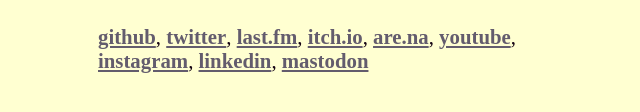
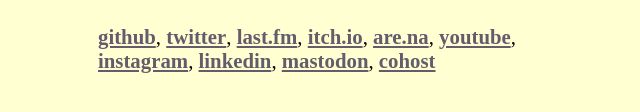
Before and after one commit to michaelpace/michaelpace.github.io, a plain HTML site: page index.html in a window 1280 px wide. Shown: the part 1340-1452 px from the top of the page, 552-1192 px from the left. Drawn offline with Linux system fonts and the light colour scheme.

Commit message:
add cohost

```diff
--- a/index.html
+++ b/index.html
@@ -97,7 +97,7 @@
             </div>
             <div class="tile" target="_blank">
                 <h1>Other links</h1>
-                <p><a href="https://github.com/michaelpace" target="_blank">github</a>, <a href="https://twitter.com/_mspasta" target="_blank">twitter</a>, <a href="https://www.last.fm/user/mspasta" target="_blank">last.fm</a>, <a href="https://michaelpace.itch.io/" target="_blank">itch.io</a>, <a href="https://www.are.na/mchl-pc" target="_blank">are.na</a>, <a href="https://www.youtube.com/channel/UCMoI0Ey417bgKZsoSPQJ-Cg" target="_blank">youtube</a>, <a href="https://www.instagram.com/michaelstuartpasta/" target="_blank">instagram</a>, <a href="https://www.linkedin.com/in/michaelstuartpace/" target="_blank">linkedin</a>, <a rel="me" href="https://mastodon.gamedev.place/@mspasta" target="_blank">mastodon</a></p>
+                <p><a href="https://github.com/michaelpace" target="_blank">github</a>, <a href="https://twitter.com/_mspasta" target="_blank">twitter</a>, <a href="https://www.last.fm/user/mspasta" target="_blank">last.fm</a>, <a href="https://michaelpace.itch.io/" target="_blank">itch.io</a>, <a href="https://www.are.na/mchl-pc" target="_blank">are.na</a>, <a href="https://www.youtube.com/channel/UCMoI0Ey417bgKZsoSPQJ-Cg" target="_blank">youtube</a>, <a href="https://www.instagram.com/michaelstuartpasta/" target="_blank">instagram</a>, <a href="https://www.linkedin.com/in/michaelstuartpace/" target="_blank">linkedin</a>, <a rel="me" href="https://mastodon.gamedev.place/@mspasta" target="_blank">mastodon</a>, <a href="https://cohost.org/mspasta" target="_blank">cohost</a></p>
             </div>
         </div>
     </div>
```
